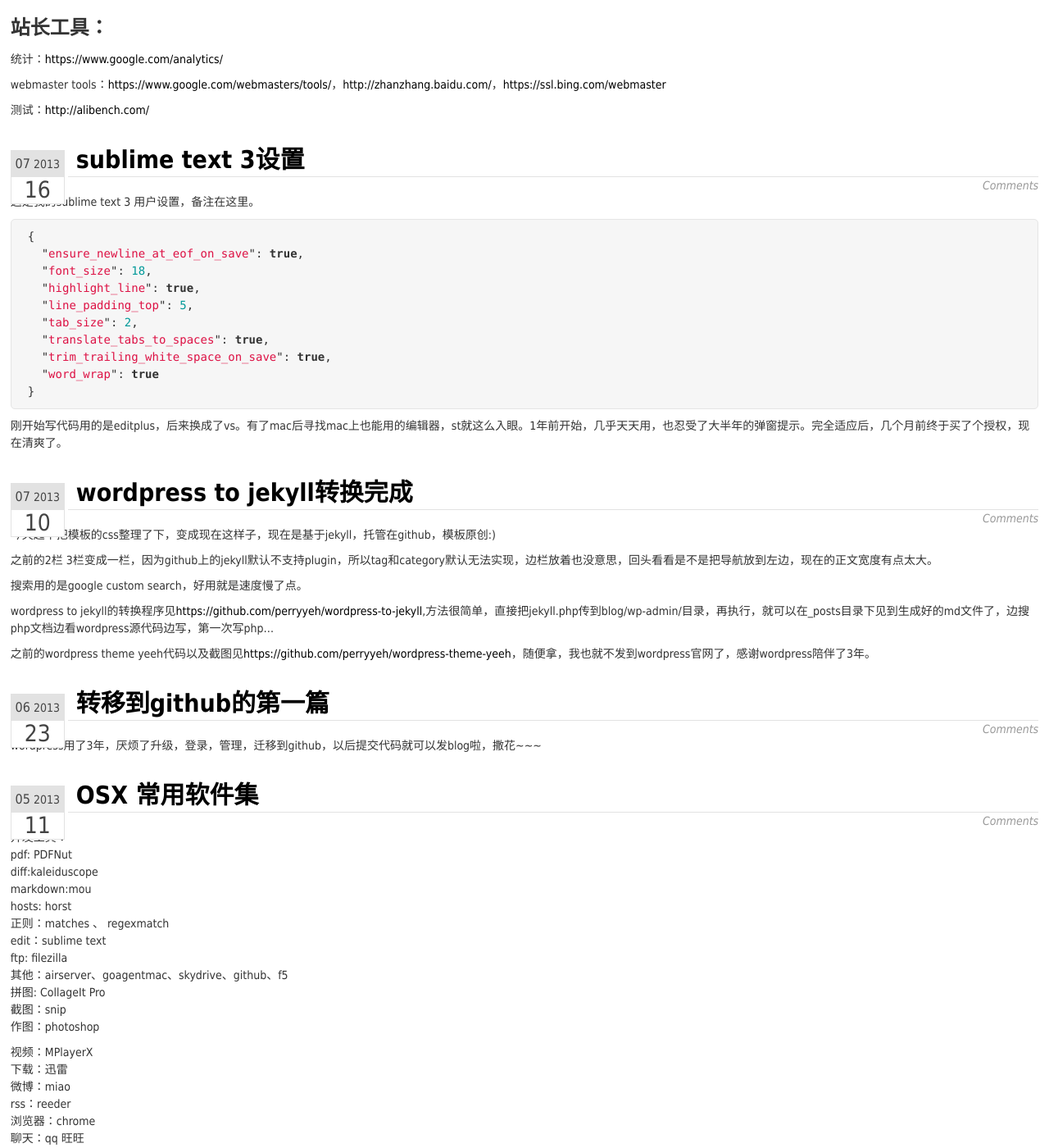
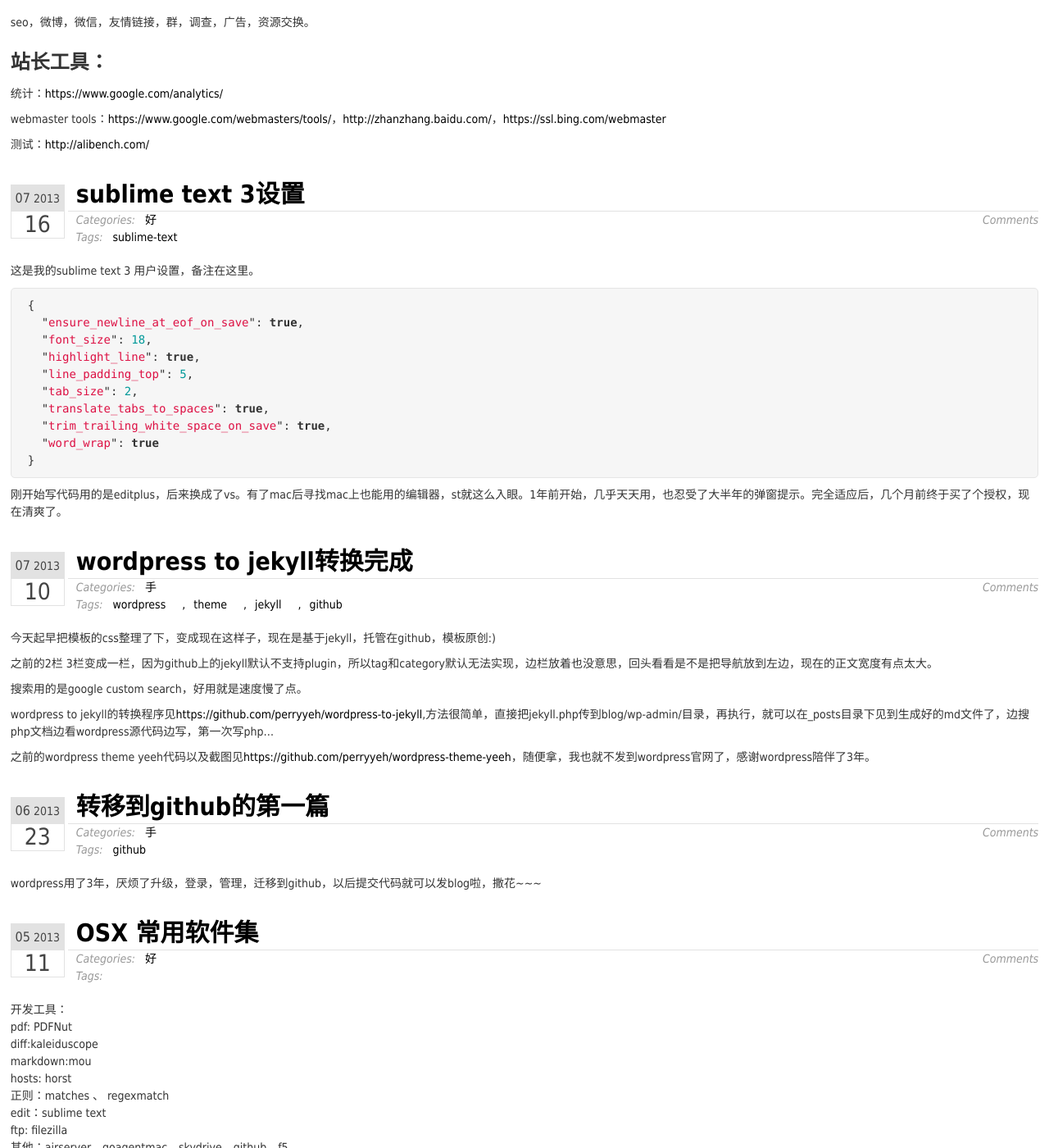
Before and after one commit to yeeh/blog.yeeh.org, a Jekyll site: the page built from index.html, in a window 1280 px wide and 1400 px high, scrolled down 1155 px. Shown: the whole window at 82% size. Built offline with Jekyll 4.4.1, drawn with Linux system fonts in a browser that asks for light colours; Markdown is read by kramdown in place of the engine named in the settings; the list of posts is cut into pages by our own code; some of the changed text lies outside the part shown.

Commit message:
add tags and categories

```diff
--- a/_layouts/index.html
+++ b/_layouts/index.html
@@ -10,6 +10,16 @@
     <div class="entry-meta">
       <time class="entry-time" datetime="{{ post.date }}">{{ post.date | date: '<span class="entry-month">%m</span><span class="entry-year">%Y</span><span class="entry-day">%d</span>' }}</time>
       <a class="entry-comments" href="{{ post.url }}#comments">Comments</a>
+      <p class="entry-categories">Categories:
+{% for category in post.categories %}
+<a href="#">{{ category }}</a>
+{% endfor %}
+      </p>
+      <p class="entry-tags">Tags:
+{% for tag in post.tags %}
+<a href="#">{{ tag }}</a>
+{% endfor %}
+      </p>
     </div>
   </header>
   <div class="entry-content">
```
